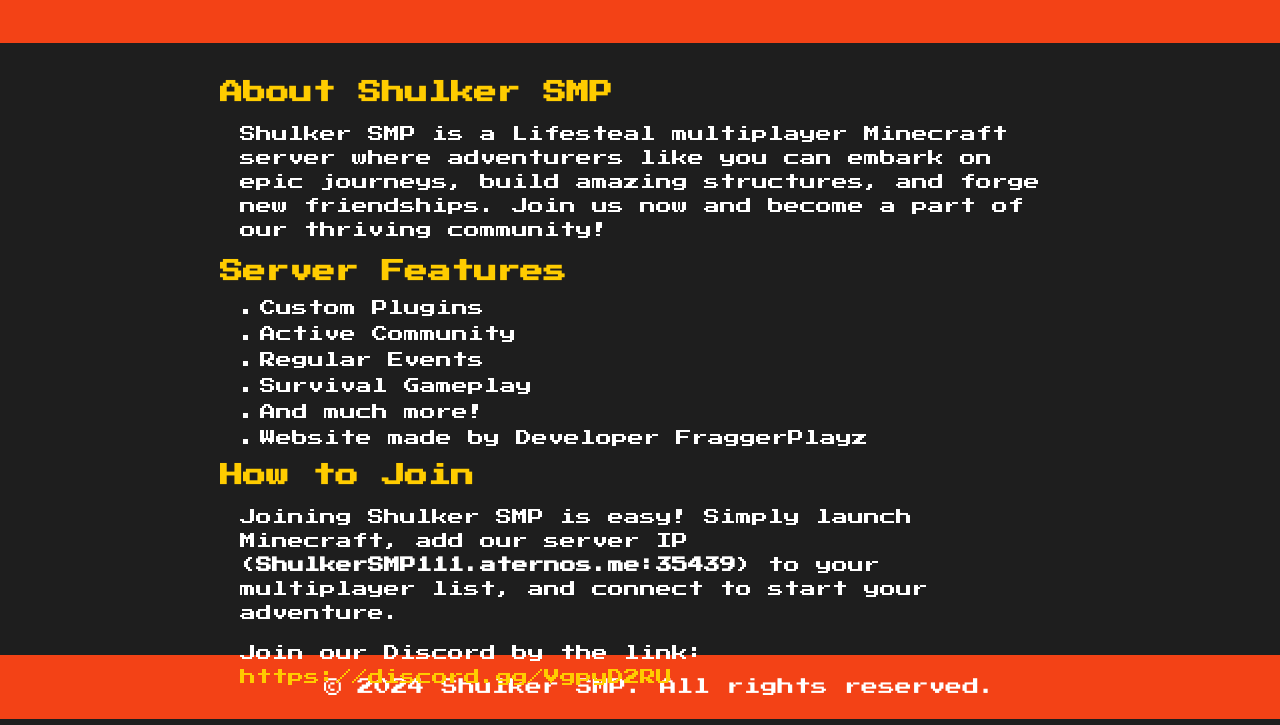
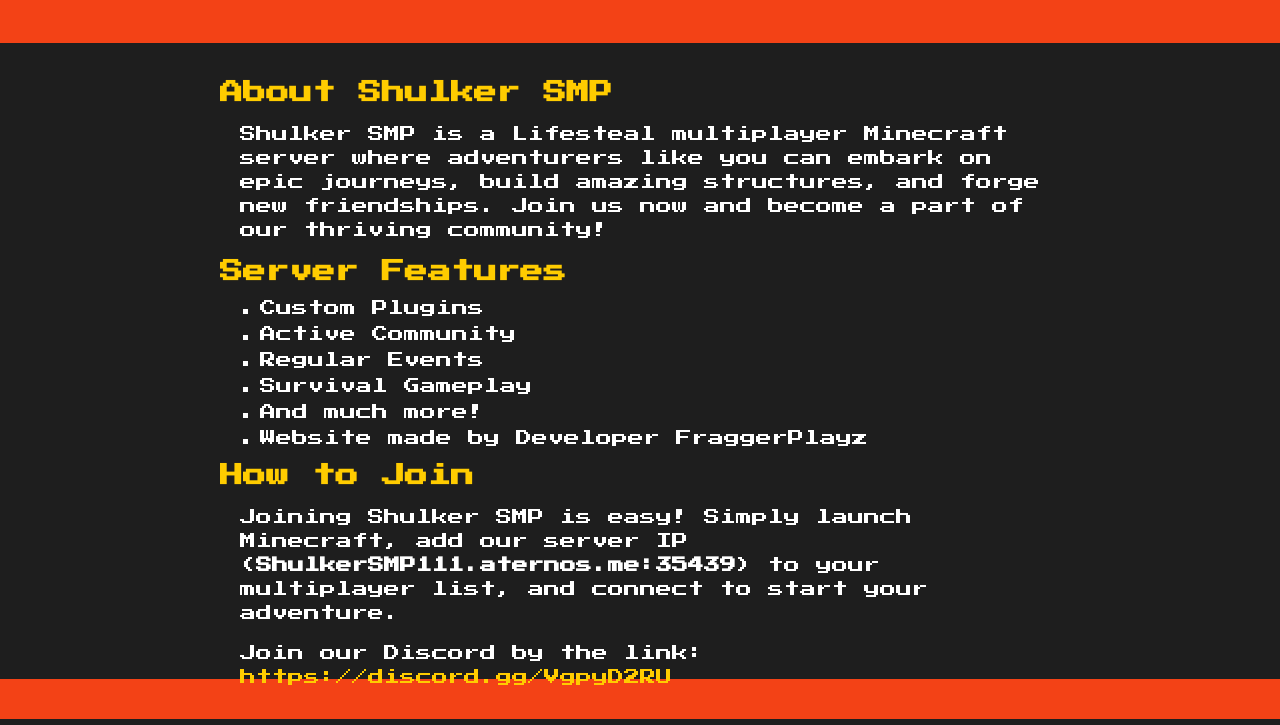
Before and after one commit to Aarjav1234/Shulker-Smp, a plain HTML site: page index.html in a window 1280 px wide. Shown: the part 81-806 px from the top of the page. Drawn offline with Linux system fonts and the light colour scheme.

Commit message:
Update index.html

```diff
--- a/index.html
+++ b/index.html
@@ -167,7 +167,6 @@
         <p>Join our Discord by the link: <a href="https://discord.gg/VgpyD2RU">https://discord.gg/VgpyD2RU</a></p>
     </div>
     <footer>
-        <p>&copy; 2024 Shulker SMP. All rights reserved.</p>
     </footer>
 
     <!-- Animated Shapes -->
```
